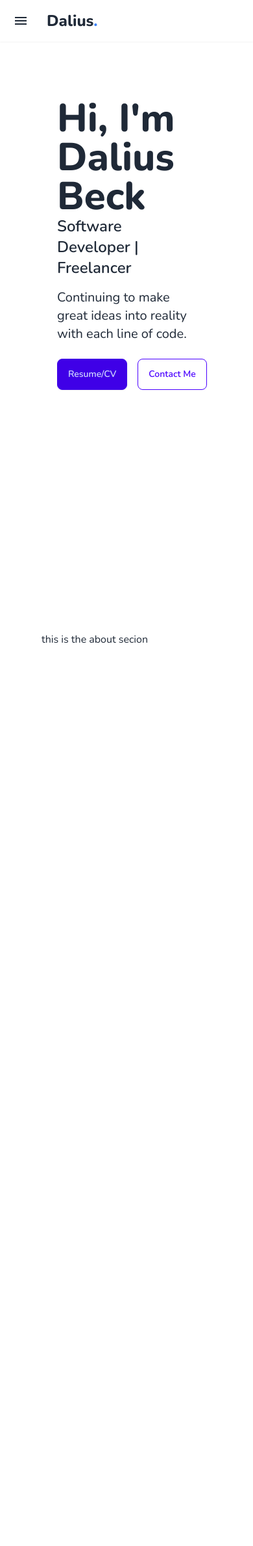
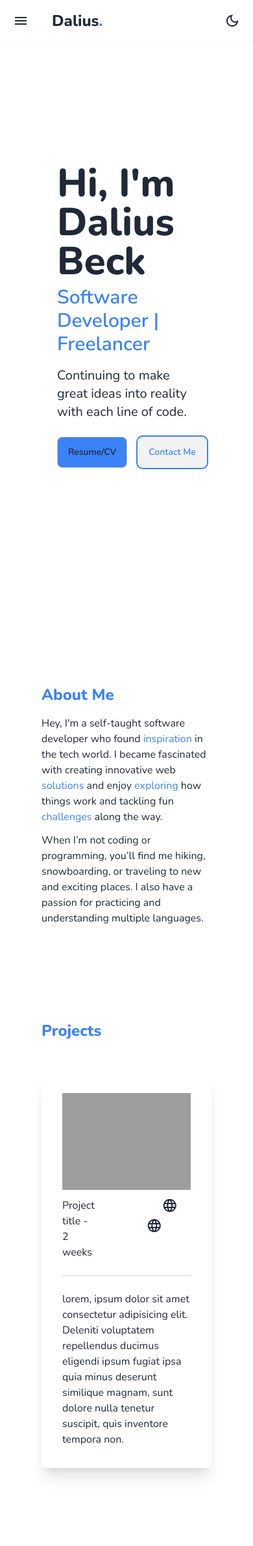
Before and after one commit to DaliusBeckjr/Daliusbeckjr.github.io, a Flask app: page / in a window 390 px wide. Shown: the top 2379 px of the page at 65% size. Before the commit the page ends 990 px from the top, so only its background shows below. Run offline with Flask 3, Linux system fonts and the light colour scheme; grey boxes are pictures that could not be loaded.

Commit message:
added extra sections and updated the smooth scroll feature

```diff
--- a/portfolio/static/css/main.css
+++ b/portfolio/static/css/main.css
@@ -890,6 +890,27 @@ html{
   --tw-border-opacity: 0.2;
 }
 
+.divider{
+  display: flex;
+  flex-direction: row;
+  align-items: center;
+  align-self: stretch;
+  margin-top: 1rem;
+  margin-bottom: 1rem;
+  height: 1rem;
+  white-space: nowrap;
+}
+
+.divider:before,
+  .divider:after{
+  height: 0.125rem;
+  width: 100%;
+  flex-grow: 1;
+  --tw-content: '';
+  content: var(--tw-content);
+  background-color: var(--fallback-bc,oklch(var(--bc)/0.1));
+}
+
 .drawer{
   position: relative;
   display: grid;
@@ -1173,6 +1101,19 @@ html{
   padding-right: 0.25rem;
   padding-top: 0.5rem;
   padding-bottom: 0.5rem;
+}
+
+.hero{
+  display: grid;
+  width: 100%;
+  place-items: center;
+  background-size: cover;
+  background-position: center;
+}
+
+.hero > *{
+  grid-column-start: 1;
+  grid-row-start: 1;
 }
 
 .input{
@@ -1271,6 +1212,48 @@ html{
   align-items: center;
 }
 
+.swap{
+  position: relative;
+  display: inline-grid;
+  -webkit-user-select: none;
+     -moz-user-select: none;
+          user-select: none;
+  place-content: center;
+  cursor: pointer;
+}
+
+.swap > *{
+  grid-column-start: 1;
+  grid-row-start: 1;
+  transition-duration: 300ms;
+  transition-timing-function: cubic-bezier(0, 0, 0.2, 1);
+  transition-property: transform, opacity;
+}
+
+.swap input{
+  -webkit-appearance: none;
+     -moz-appearance: none;
+          appearance: none;
+}
+
+.swap .swap-on,
+.swap .swap-indeterminate,
+.swap input:indeterminate ~ .swap-on{
+  opacity: 0;
+}
+
+.swap input:checked ~ .swap-off,
+.swap-active .swap-off,
+.swap input:indeterminate ~ .swap-off{
+  opacity: 0;
+}
+
+.swap input:checked ~ .swap-on,
+.swap-active .swap-on,
+.swap input:indeterminate ~ .swap-indeterminate{
+  opacity: 1;
+}
+
 .btm-nav > * .label{
   font-size: 1rem;
   line-height: 1.5rem;
@@ -1292,10 +1275,6 @@ html{
   .btn{
     background-color: var(--btn-color, var(--fallback-b2));
     border-color: var(--btn-color, var(--fallback-b2));
-  }
-
-  .btn-primary{
-    --btn-color: var(--fallback-p);
   }
 }
 
@@ -1355,18 +1334,6 @@ html{
   outline-offset: 2px;
 }
 
-.btn-primary{
-  --tw-text-opacity: 1;
-  color: var(--fallback-pc,oklch(var(--pc)/var(--tw-text-opacity)));
-  outline-color: var(--fallback-p,oklch(var(--p)/1));
-}
-
-@supports (color: oklch(0% 0 0)){
-  .btn-primary{
-    --btn-color: var(--p);
-  }
-}
-
 .btn.glass{
   --tw-shadow: 0 0 #0000;
   --tw-shadow-colored: 0 0 #0000;
@@ -1401,16 +1368,6 @@ html{
   text-decoration-line: underline;
 }
 
-.btn-outline{
-  border-color: currentColor;
-  background-color: transparent;
-  --tw-text-opacity: 1;
-  color: var(--fallback-bc,oklch(var(--bc)/var(--tw-text-opacity)));
-  --tw-shadow: 0 0 #0000;
-  --tw-shadow-colored: 0 0 #0000;
-  box-shadow: var(--tw-ring-offset-shadow, 0 0 #0000), var(--tw-ring-shadow, 0 0 #0000), var(--tw-shadow);
-}
-
 .btn-outline.btn-active{
   --tw-border-opacity: 1;
   border-color: var(--fallback-bc,oklch(var(--bc)/var(--tw-border-opacity)));
@@ -1420,69 +1377,34 @@ html{
   color: var(--fallback-b1,oklch(var(--b1)/var(--tw-text-opacity)));
 }
 
-.btn-outline.btn-primary{
-  --tw-text-opacity: 1;
-  color: var(--fallback-p,oklch(var(--p)/var(--tw-text-opacity)));
-}
-
 .btn-outline.btn-primary.btn-active{
   --tw-text-opacity: 1;
   color: var(--fallback-pc,oklch(var(--pc)/var(--tw-text-opacity)));
 }
 
-.btn-outline.btn-secondary{
-  --tw-text-opacity: 1;
-  color: var(--fallback-s,oklch(var(--s)/var(--tw-text-opacity)));
-}
-
 .btn-outline.btn-secondary.btn-active{
   --tw-text-opacity: 1;
   color: var(--fallback-sc,oklch(var(--sc)/var(--tw-text-opacity)));
 }
 
-.btn-outline.btn-accent{
-  --tw-text-opacity: 1;
-  color: var(--fallback-a,oklch(var(--a)/var(--tw-text-opacity)));
-}
-
 .btn-outline.btn-accent.btn-active{
   --tw-text-opacity: 1;
   color: var(--fallback-ac,oklch(var(--ac)/var(--tw-text-opacity)));
 }
 
-.btn-outline.btn-success{
-  --tw-text-opacity: 1;
-  color: var(--fallback-su,oklch(var(--su)/var(--tw-text-opacity)));
-}
-
 .btn-outline.btn-success.btn-active{
   --tw-text-opacity: 1;
   color: var(--fallback-suc,oklch(var(--suc)/var(--tw-text-opacity)));
 }
 
-.btn-outline.btn-info{
-  --tw-text-opacity: 1;
-  color: var(--fallback-in,oklch(var(--in)/var(--tw-text-opacity)));
-}
-
 .btn-outline.btn-info.btn-active{
   --tw-text-opacity: 1;
   color: var(--fallback-inc,oklch(var(--inc)/var(--tw-text-opacity)));
 }
 
-.btn-outline.btn-warning{
-  --tw-text-opacity: 1;
-  color: var(--fallback-wa,oklch(var(--wa)/var(--tw-text-opacity)));
-}
-
 .btn-outline.btn-warning.btn-active{
   --tw-text-opacity: 1;
   color: var(--fallback-wac,oklch(var(--wac)/var(--tw-text-opacity)));
-}
-
-.btn-outline.btn-error{
-  --tw-text-opacity: 1;
-  color: var(--fallback-er,oklch(var(--er)/var(--tw-text-opacity)));
 }
 
 .btn-outline.btn-error.btn-active{
@@ -2030,9 +1999,38 @@ html:has(.drawer-toggle:checked){
   margin: 4rem;
 }
 
-.mx-2{
-  margin-left: 0.5rem;
-  margin-right: 0.5rem;
+.mx-4{
+  margin-left: 1rem;
+  margin-right: 1rem;
+}
+
+.mx-6{
+  margin-left: 1.5rem;
+  margin-right: 1.5rem;
+}
+
+.my-12{
+  margin-top: 3rem;
+  margin-bottom: 3rem;
+}
+
+.my-4{
+  margin-top: 1rem;
+  margin-bottom: 1rem;
+}
+
+.my-\[110px\]{
+  margin-top: 110px;
+  margin-bottom: 110px;
+}
+
+.my-\[145px\]{
+  margin-top: 145px;
+  margin-bottom: 145px;
+}
+
+.mb-3{
+  margin-bottom: 0.75rem;
 }
 
 .mb-4{
@@ -2043,6 +2041,18 @@ html:has(.drawer-toggle:checked){
   margin-bottom: 1.5rem;
 }
 
+.ml-20{
+  margin-left: 5rem;
+}
+
+.mr-3{
+  margin-right: 0.75rem;
+}
+
+.mt-2{
+  margin-top: 0.5rem;
+}
+
 .box-border{
   box-sizing: border-box;
 }
@@ -2059,14 +2069,18 @@ html:has(.drawer-toggle:checked){
   display: none;
 }
 
-.h-screen{
-  height: 100vh;
+.h-auto{
+  height: auto;
 }
 
 .min-h-full{
   min-height: 100%;
 }
 
+.min-h-screen{
+  min-height: 100vh;
+}
+
 .w-80{
   width: 20rem;
 }
@@ -2087,8 +2101,8 @@ html:has(.drawer-toggle:checked){
   flex-direction: column;
 }
 
-.content-center{
-  align-content: center;
+.rounded-md{
+  border-radius: 0.375rem;
 }
 
 .bg-base-100{
@@ -2101,6 +2115,11 @@ html:has(.drawer-toggle:checked){
   background-color: var(--fallback-b2,oklch(var(--b2)/var(--tw-bg-opacity)));
 }
 
+.bg-blue-500{
+  --tw-bg-opacity: 1;
+  background-color: rgb(59 130 246 / var(--tw-bg-opacity));
+}
+
 .p-4{
   padding: 1rem;
 }
@@ -2115,9 +2134,9 @@ html:has(.drawer-toggle:checked){
   padding-right: 1.5rem;
 }
 
-.py-16{
-  padding-top: 4rem;
-  padding-bottom: 4rem;
+.px-8{
+  padding-left: 2rem;
+  padding-right: 2rem;
 }
 
 .py-6{
@@ -2125,6 +2144,11 @@ html:has(.drawer-toggle:checked){
   padding-bottom: 1.5rem;
 }
 
+.py-8{
+  padding-top: 2rem;
+  padding-bottom: 2rem;
+}
+
 .pl-14{
   padding-left: 3.5rem;
 }
@@ -2138,11 +2162,21 @@ html:has(.drawer-toggle:checked){
   line-height: 2rem;
 }
 
+.text-3xl{
+  font-size: 1.875rem;
+  line-height: 2.25rem;
+}
+
 .text-6xl{
   font-size: 3.75rem;
   line-height: 1;
 }
 
+.text-base{
+  font-size: 1rem;
+  line-height: 1.5rem;
+}
+
 .text-xl{
   font-size: 1.25rem;
   line-height: 1.75rem;
@@ -2167,6 +2206,28 @@ html:has(.drawer-toggle:checked){
   box-shadow: var(--tw-ring-offset-shadow, 0 0 #0000), var(--tw-ring-shadow, 0 0 #0000), var(--tw-shadow);
 }
 
+.shadow-xl{
+  --tw-shadow: 0 20px 25px -5px rgb(0 0 0 / 0.1), 0 8px 10px -6px rgb(0 0 0 / 0.1);
+  --tw-shadow-colored: 0 20px 25px -5px var(--tw-shadow-color), 0 8px 10px -6px var(--tw-shadow-color);
+  box-shadow: var(--tw-ring-offset-shadow, 0 0 #0000), var(--tw-ring-shadow, 0 0 #0000), var(--tw-shadow);
+}
+
+.outline{
+  outline-style: solid;
+}
+
+.outline-2{
+  outline-width: 2px;
+}
+
+.outline-blue-500{
+  outline-color: #3b82f6;
+}
+
+html {
+  scroll-behavior: smooth;
+}
+
 body {
   font-family: "Nunito", "sans-serif";
 }
--- a/portfolio/templates/base.html
+++ b/portfolio/templates/base.html
@@ -21,16 +21,32 @@
                             <span class="material-symbols-outlined"> menu </span>
                         </label>
                         </div>
-                        <div class="mx-2 flex-1 px-2 text-2xl font-extrabold">Dalius<span class="text-blue-500">.</span></div>
+                        <div class="mx-4 flex-1 px-2 text-2xl font-extrabold">Dalius<span class="text-blue-500">.</span></div>
                         <div class="hidden flex-none lg:block">
-                        <ul class="menu menu-horizontal">
-                            <!-- Navbar menu content here -->
-                            <li><a href="">Home</a></li>
-                            <li><a href="">About</a></li>
-                            <li><a href="">Services</a></li>
-                            <li><a href="">Projects</a></li>
-                            <li><a href="">Contact</a></li>
-                        </ul>
+                            <ul class="menu menu-horizontal">
+                                <!-- Navbar menu content here -->
+                                <li><a href="#home" class="nav-bn">Home</a></li>
+                                <li><a href="#about" class="nav-bn">About</a></li>
+                                <li><a href="" class="nav-bn">Services</a></li>
+                                <li><a href="" class="nav-bn">Projects</a></li>
+                                <li><a href="" class="nav-bn">Contact</a></li>
+                            </ul>
+                        </div>
+                        <div class="">
+                            <label class="swap swap-rotate mr-3 hover:bg-base-100">
+                                <!-- this hidden checkbox controls the state -->
+                                <input type="checkbox" />
+
+                                <!-- sun icon -->
+                                <span class="material-symbols-outlined swap-on">
+                                    light_mode
+                                </span>
+
+                                <!-- moon icon -->
+                                <span class="material-symbols-outlined swap-off">
+                                    dark_mode
+                                    </span>
+                              </label>
                         </div>
                     </nav>
                 </header>
@@ -45,13 +61,20 @@
           <label for="my-drawer-3" aria-label="close sidebar" class="drawer-overlay"></label>
           <ul class="menu bg-base-200 min-h-full w-80 p-4">
             <!-- Sidebar content here -->
-            <li><a href="">Home</a></li>
-            <li><a href="">About</a></li>
+            <li><a href="#home" onclick="closenav()">Home</a></li>
+            <li><a href="#about" onclick="closenav()">About</a></li>
             <li><a href="">Services</a></li>
             <li><a href="">Projects</a></li>
             <li><a href="">Contact</a></li>
           </ul>
         </div>
       </div>
+
+      <script>
+        function closenav() {
+            // close the sidenavigation bar after clicking the anchor paths
+            document.getElementById('my-drawer-3').checked = false;
+        }
+      </script>
 </body>
 </html>
--- a/portfolio/templates/components/navbar.html
+++ b/portfolio/templates/components/navbar.html
@@ -1,7 +1,7 @@
 <nav class="navbar bg-base-100">
     <div class="flex-1 pl-14">
       <p class="text-2xl font-extrabold px-6">
-        Dalius<span class="text-blue-500">.</span>
+        Dalius<span class="text-blue-400">.</span>
       </p>
     </div>
     <div class="flex-none">
--- a/portfolio/templates/home.html
+++ b/portfolio/templates/home.html
@@ -6,15 +6,15 @@ flask portfolio
 
 {% block body %}
 
-    <section class="h-screen py-16">
+    <section id="home" class="hero min-h-screen  lg:pt-[150px] sm:py-20">
         <div class="flex">
             <div class="py-6 px-6">
                 <h1 class="text-6xl font-extrabold">Hi, I'm Dalius Beck</h1>
-                <p class="text-2xl font-semibold mb-4">Software Developer | Freelancer</p>
+                <p class="text-3xl font-semibold mb-4 mt-2 text-blue-500">Software Developer | Freelancer</p>
                 <p class="mb-6 text-xl">Continuing to make great ideas into reality with each line of code.</p>
                 <nav class="small-nav">
-                    <a href="{{ url_for('static', filename='resume.pdf') }}" class="btn btn-active btn-primary" target="_blank" >Resume/CV</a>
-                    <button class="btn btn-outline btn-primary">Contact Me</button>
+                    <a href="{{ url_for('static', filename='resume.pdf') }}" class="btn btn-active bg-blue-500 hover:bg-blue-700 hover:text-slate-100 dark:bg-blue-500 dark:text-white" target="_blank" >Resume/CV</a>
+                    <button class="btn outline outline-2 outline-blue-500 text-blue-500 hover:bg-blue-600 hover:text-slate-50 hover:outline-0">Contact Me</button>
                 </nav>
 
             </div>
@@ -24,8 +24,40 @@ flask portfolio
         </div>
     </section>
 
-    <section class="h-screen py-16">
-        <p class="content-center">this is the about secion</p>
+    <section id="about" class="h-auto my-[145px] sm:py-20">
+        <h1 class="text-2xl font-extrabold text-blue-500"> About Me </h1>
+        <div class="">
+            <div class="my-4">
+                <p class="mb-3 text-base">Hey, I'm a self-taught software developer who found <span class="text-blue-500">inspiration</span> in the tech world. I became fascinated with creating innovative web <span class="text-blue-500">solutions</span> and enjoy <span class="text-blue-500">exploring</span> how things work and tackling fun <span class="text-blue-500">challenges</span> along the way.</p>
+                <p class="text-base"> When I’m not coding or programming, you’ll find me hiking, snowboarding, or traveling to new and exciting places. I also have a passion for practicing and understanding multiple languages.</p>
+            </div>
+        </div>
+    </section>
+
+    <section class="h-auto my-[110px]">
+        <h3 class="text-2xl font-extrabold text-blue-500 my-12">Projects</h3>
+        <div class="lg:grid lg:grid-cols-2 lg:gap-6 sm:flex">
+            <div class="px-8 py-8 rounded-md shadow-xl">
+                <figure class="mb-3 rounded-md">
+                    <img  src="https://img.daisyui.com/images/stock/photo-1606107557195-0e29a4b5b4aa.webp"
+                    alt="Shoes" />
+                </figure>
+                <div class="card-nav flex">
+                    <p>Project title - 2 weeks</p>
+                    <div class="ml-20">
+                        <span class="material-symbols-outlined mx-6">
+                            language
+                        </span>
+                        <span class="material-symbols-outlined">
+                            language
+                        </span>
+                    </div></div>
+                <div class="divider"></div>
+                <p>lorem, ipsum dolor sit amet consectetur adipisicing elit. Deleniti voluptatem repellendus ducimus eligendi ipsum fugiat ipsa quia minus deserunt similique magnam, sunt dolore nulla tenetur suscipit, quis inventore tempora non.
+                </p>
+            </div>
+
+        </div>
     </section>
 
 
```
Also changed, not shown: other parts of portfolio/static/css/main.css (+136 -94 lines), portfolio/static/css/styles.css (+8 -0 lines).
